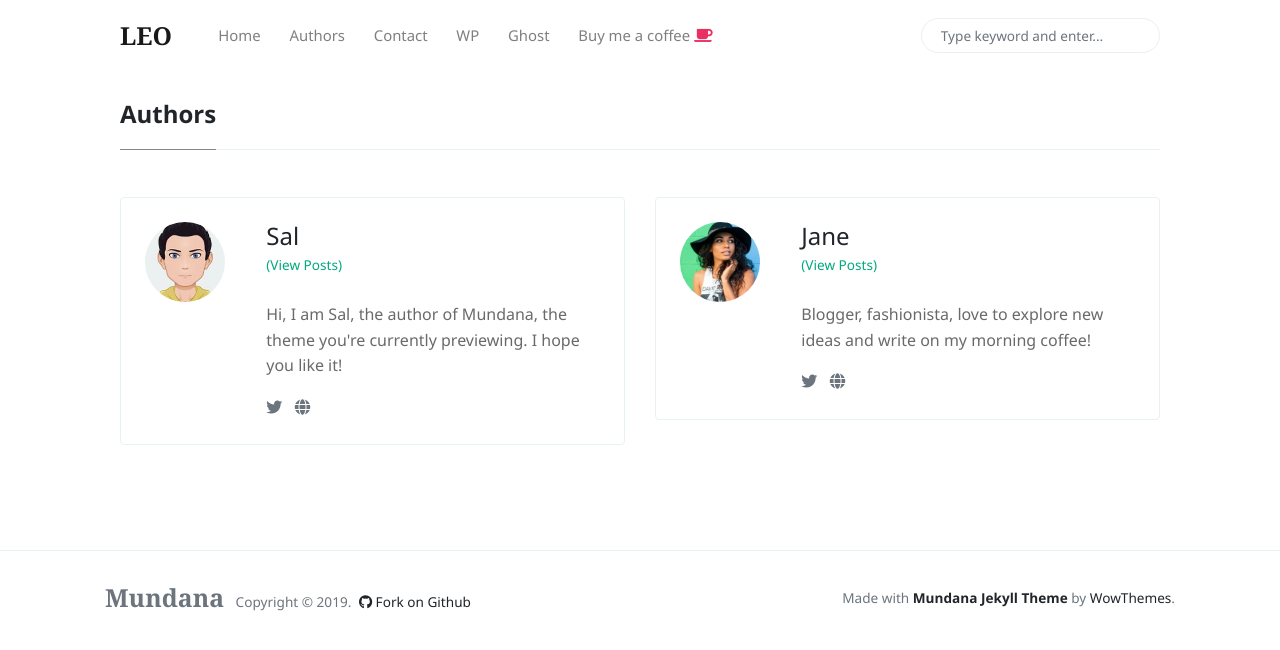
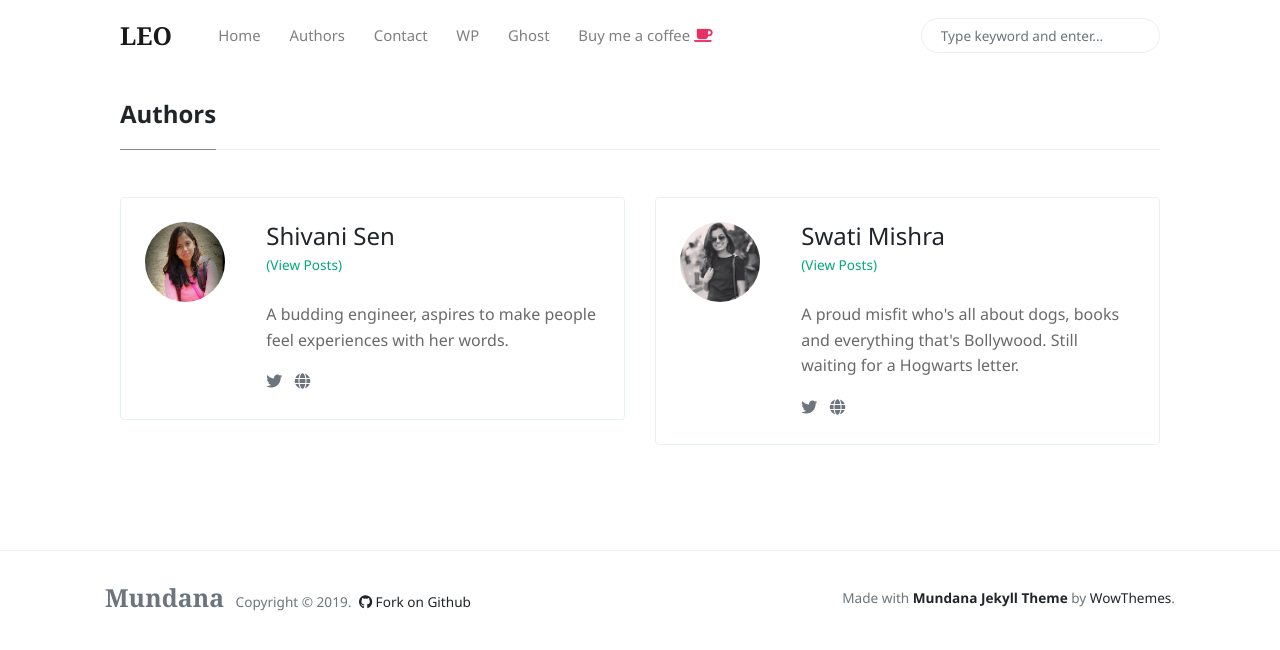
Before and after one commit to leomvit/leomvit.github.io, a Jekyll site: the page built from _pages/authors-list.html, in a window 1280 px wide. Shown: the top 650 px of the page. Built offline with Jekyll 4.4.1, drawn with Linux system fonts in a browser that asks for light colours; nearby versions of some CDN libraries.

Commit message:
Add authors

```diff
--- a/_config.yml
+++ b/_config.yml
@@ -19,21 +19,21 @@ plugins:
   - jekyll-seo-tag
 
 authors:
-    sal:
-      name:           Sal
-      site:           https://www.wowthemes.net
-      avatar:         /assets/images/avatar1.jpg
-      bio:            "Hi, I am Sal, the author of Mundana, the theme you're currently previewing. I hope you like it!"
-      email:          wowthemesnet@gmail.com
-      twitter:        https://twitter.com/wowthemesnet
+    shivani:
+      name:           Shivani Sen
+      site:           http://unlockingdoor.blogspot.com/
+      avatar:         /assets/images/authors/shivani.jpeg
+      bio:            "A budding engineer, aspires to make people feel experiences with her words."
+      email:          shivani.sen16052000@gmail.com
+      twitter:        https://www.instagram.com/ssshhh_vani/
 
-    jane:
-      name:           Jane
-      site:           https://www.wowthemes.net
-      avatar:         /assets/images/avatar2.jpg
-      bio:            "Blogger, fashionista, love to explore new ideas and write on my morning coffee!"
+    swati:
+      name:           Swati Mishra
+      site:           https://swati1995blog.wordpress.com/
+      avatar:         /assets/images/authors/swati.png
+      bio:            "A proud misfit who's all about dogs, books and everything that's Bollywood. Still waiting for a Hogwarts letter."
       email:          fakemail@gmail.com
-      twitter:        https://twitter.com/wowthemesnet
+      twitter:        https://www.instagram.com/winged_pursuits/
 
 # Defaults
 defaults:
```
Also changed, not shown: assets/images/authors/shivani.jpeg (added), assets/images/authors/swati.png (added).
